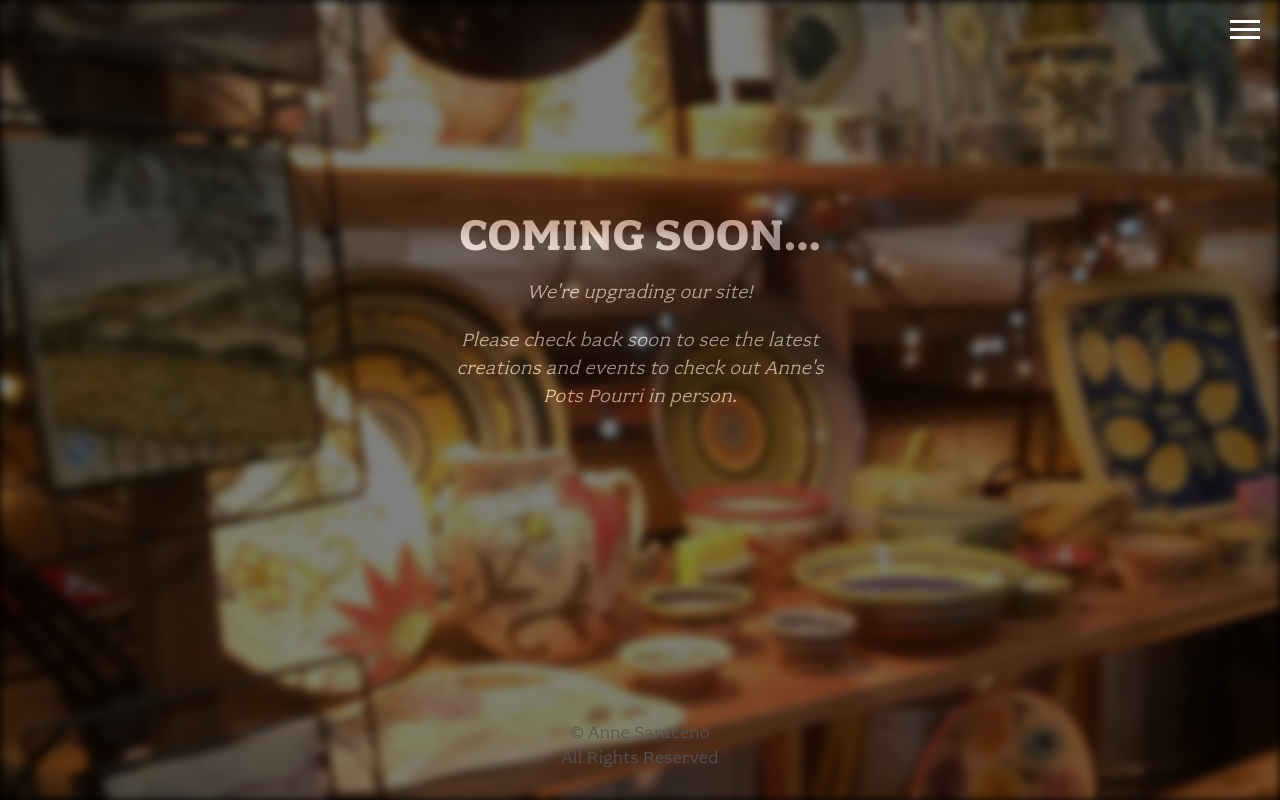
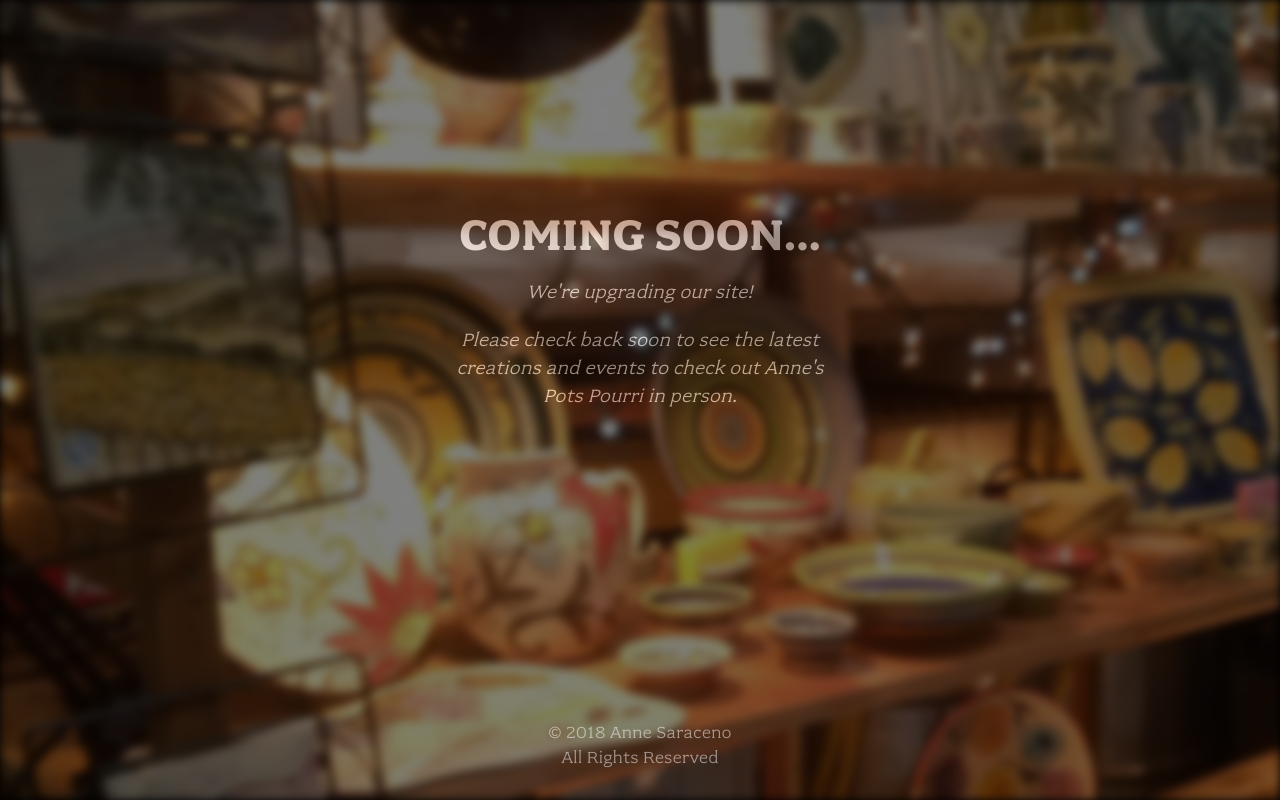
Before and after one commit to honestcomrade/annespotspourri, a plain HTML site: page public/index.html in a window 1280 px wide. Drawn offline with Linux system fonts and the light colour scheme.

Commit message:
add date to footer, fix footer color, add favicons

```diff
--- a/public/index.html
+++ b/public/index.html
@@ -4,8 +4,16 @@
   <meta charset="utf-8">
   <meta name="description" content="">
   <meta name="viewport" content="width=device-width, initial-scale=1">
+  <meta name="msapplication-TileColor" content="#da532c">
+  <meta name="theme-color" content="#ffffff">
+
   <title>Anne's Pots Pourri</title>
 
+  <link rel="apple-touch-icon" sizes="180x180" href="/apple-touch-icon.png">
+  <link rel="icon" type="image/png" sizes="32x32" href="/favicon-32x32.png">
+  <link rel="icon" type="image/png" sizes="16x16" href="/favicon-16x16.png">
+  <link rel="manifest" href="/site.webmanifest">
+  <link rel="mask-icon" href="/safari-pinned-tab.svg" color="#5bbad5">
   <link rel="stylesheet" href="css/font.css">
   <link rel="stylesheet" href="css/index.css">
   <link rel="stylesheet" href="css/main.css">
@@ -13,15 +21,12 @@
   <script src="js/vendor/modernizr.js"></script>
 </head>
 <body class="page-home">
+
   <div class="loading"></div>
 
   <header class="site-header">
     <nav class="site-nav">
-      <!-- <ul>
-        <li><a href="index.html">Home</a></li>
-      </ul> -->
     </nav>
-    <button type="button" class="btn-menu"><span>Menu</span></button>
   </header>
 
   <section class="home-about">
@@ -34,120 +39,12 @@
         Please check back soon to see the latest creations and events to check out Anne's Pots Pourri in person.
       </p>
     </div>
-
-    <!-- <div class="row medium-up-2 large-up-4">
-      <div class="column">
-        <div class="home-about-block">
-          <h3 class="title icon-download">Download The App</h3>
-          <p class="content">Head over to the app store and download the Wild Rydes app. You’re just a few taps away from getting your ryde.</p>
-        </div>
-      </div>
-
-      <div class="column">
-        <div class="home-about-block">
-          <h3 class="title icon-unicorn">Request A Unicorn</h3>
-          <p class="content">We can get you there. Simply request a ryde on the app and we'll connect you with a unicorn immediately.</p>
-        </div>
-      </div>
-
-      <div class="column">
-        <div class="home-about-block">
-          <h3 class="title icon-price">Pick A Price</h3>
-          <p class="content">Pick the valuation you're willing to pay and your ryde is set up. The only surge is the acceleration you get when taking off.</p>
-        </div>
-      </div>
-
-      <div class="column">
-        <div class="home-about-block">
-          <h3 class="title icon-success">Ride Off To Success!</h3>
-          <p class="content">After matching with your unicorn and agreeing to its terms, you’ll be all set. Your unicorn will arrive shortly to pick you up.</p>
-        </div>
-      </div>
-    </div> -->
   </section>
 
-  <!-- <section class="home-story">
-    <div class="row column large-9 xlarge-6 xxlarge-4">
-      <h2 class="section-title">Our Story</h2>
-      <p class="content">
-        Wild Rydes was started by a former hedge fund analyst and a software developer. The two long-time friends happened upon the Wild Rydes idea after attending a silent yoga retreat in Nevada. After gazing upon the majestic herds of unicorns prancing across a surreal Nevada sunset, they witnessed firsthand the poverty and unemployment endemic to that once proud race. Whether it was modern society’s reliance on science over magic or not, we’ll never know the cause of their Ozymandian downfall and fade to obscurity. Moved by empathy, romance, and free enterprise, they saw an opportunity to marry society’s demand for faster, more flexible transportation to underutilized beasts of labor through an on-demand market making transportation app. Using the founders’ respective expertise in animal husbandry and software engineering, Wild Rydes was formed and has since raised untold amounts of venture capital. Today, Wild Rydes has thousands of unicorns in its network fulfilling hundreds of rydes each day.
-      </p>
-    </div>
-  </section>
-
-  <section class="home-sign-up">
+  <footer class="site-footer" style="opacity: 0.5;">
     <div class="row column">
-      <img class="icon-w" src="images/wr-home-W.png">
-
-      <form onsubmit="javascript:void(0);">
-        <input type="email" placeholder="Enter your email address">
-        <button type="button">Submit</button>
-      </form>
-
-      <h2 class="section-title">Sign Up</h2>
-
-      <p class="content">Wild Rydes is coming soon! Enter your email to enter the limited private beta</p>
-
-      <div class="apps">
-        <a class="app-icon" href=""><img src="images/wr-home-apple.png"></a>
-        <a class="app-icon" href=""><img src="images/wr-home-google.png"></a>
-        <a class="app-icon" href=""><img src="images/wr-home-blackberry.png"></a>
-        <a class="app-icon" href=""><img src="images/wr-home-Xiaomi.png"></a>
-      </div>
-
-      <div class="social">
-        <a class="icon-fb" href="">Facebook</a>
-        <a class="icon-tw" href="">Twitter</a>
-        <a class="icon-ig" href="">Instagram</a>
-        <a class="icon-wc" href="">Wechat</a>
-        <a class="icon-wb" href="">Weibo</a>
-      </div>
-    </div>
-  </section>
-
-  <section class="home-quote">
-    <div class="row column medium-8 xxlarge-6">
-      <div class="quote-wrap">
-        <div class="quote">
-          “I was almost late to my ultimate frisbee tournament in DOLORES park. But Wild Rydes Got me there from the marina in under five minutes.”
-        </div>
-        <div class="quoter">- Satisfied Wild Rydes User</div>
-      </div>
-    </div>
-  </section>
-
-  <section class="kraken-callout">
-    <div class="row">
-      <div class="columns medium-6 xxlarge-4 xxlarge-offset-2">
-        <img src="images/wr-home-kraken.png">
-      </div>
-
-      <div class="columns medium-6 xlarge-5 xxlarge-4">
-        <h4 class="title">Coming Soon</h4>
-        <p class="content">
-          Kraken 3xplorer and Dragon Flyght. We’re looking to provide you a full service package from air, land, and to sea.
-        </p>
-      </div>
-    </div>
-  </section> -->
-
-  <footer class="site-footer">
-    <div class="row column">
-      <nav class="footer-nav">
-        <ul>
-          <!-- <li><a href="index.html">Home</a></li>
-          <li><a href="unicorns.html">Meet the Unicorns</a></li>
-          <li><a href="investors.html">Investors & Board of Directors</a></li>
-          <li><a href="faq.html">FAQ</a></li>
-          <li><a href="apply.html">Apply</a></li> -->
-        </ul>
-      </nav>
-    </div>
-
-    <div class="row column">
-      <div class="footer-legal">
-        &copy; Anne Saraceno<br>
-        All Rights Reserved
+      <div class="footer-legal" style="color: #fff;">
+        &copy; <span class="copy-date"></span> Anne Saraceno <br /> All Rights Reserved <br />
       </div>
     </div>
   </footer>
@@ -155,5 +52,11 @@
   <script src="js/vendor.js"></script>
 
   <script src="js/main.js"></script>
+
+  <script>
+    const date = new Date().getFullYear();
+    const el = document.querySelector('.copy-date');
+    el.innerText = date;
+  </script>
 </body>
 </html>
```
Also changed, not shown: public/browserconfig.xml (added, +9 -0 lines), public/android-chrome-192x192.png (added), public/android-chrome-512x512.png (added), public/apple-touch-icon.png (added), public/favicon-16x16.png (added), public/favicon-32x32.png (added), public/favicon.ico (added), public/mstile-150x150.png (added), public/safari-pinned-tab.svg (added), public/site.webmanifest (added), 1 other file.
